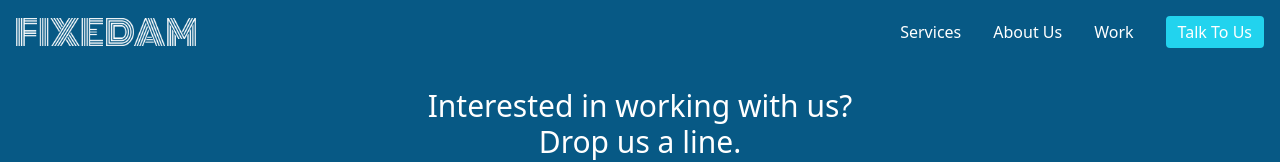
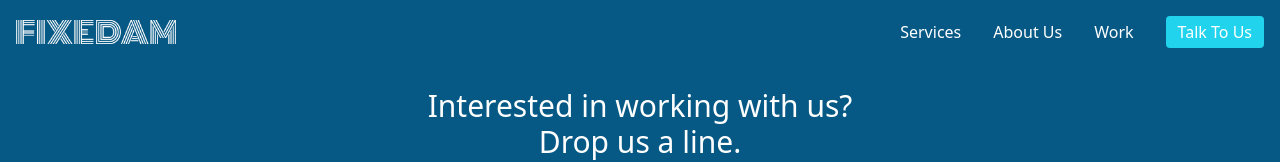
Before and after one commit to appzaib/Pliocio, a Next.js app: page /contact in a window 1280 px wide. Shown: the top 162 px of the page. Built offline with nearby package versions, Linux system fonts and the light colour scheme.

Commit message:
Add Title & Change bg

```diff
--- a/components/Header.js
+++ b/components/Header.js
@@ -1,22 +1,35 @@
-import Link from "next/link"
+import Link from "next/link";
 
 function Header() {
   return (
     <header className="text-white sticky top-0 z-10 bg-sky-800">
       <div className="container mx-auto flex flex-wrap p-4 flex-col md:flex-row items-center">
-        <Link href={"/"} className="flex title-font font-medium items-center text-sky-900 mb-4 md:mb-0">
-          <img src="logo.png" height="80px" width="180px" alt="" />
+        <Link
+          href={"/"}
+          className="flex title-font font-medium items-center text-sky-900 mb-4 md:mb-0"
+        >
+          <img src="logo.png" height="60px" width="160px" alt="" />
         </Link>
         <nav className="md:ml-auto flex flex-wrap items-center text-base justify-center">
-          <Link href={"#services"} className="mr-8 hover:text-cyan-500">Services</Link>
-          <Link href={"about"} className="mr-8 hover:text-cyan-500">About Us</Link>
-          <Link href={""} className="mr-8 hover:text-cyan-500">Work</Link>
+          <Link href={"/services"} className="mr-8 hover:text-sky-500">
+            Services
+          </Link>
+          <Link href={"/about"} className="mr-8 hover:text-sky-500">
+            About Us
+          </Link>
+          <Link href={""} className="mr-8 hover:text-sky-500">
+            Work
+          </Link>
         </nav>
-        <Link href={"#contact"} className="inline-flex items-center bg-cyan-400 border-0 py-1 px-3 focus:outline-none hover:bg-cyan-500 rounded text-base mt-4 md:mt-0">Talk To Us
+        <Link
+          href={"/contact"}
+          className="inline-flex items-center bg-cyan-400 border-0 py-1 px-3 focus:outline-none hover:bg-cyan-500 rounded text-base mt-4 md:mt-0"
+        >
+          Talk To Us
         </Link>
       </div>
     </header>
-  )
+  );
 }
 
-export default Header
+export default Header;
--- a/pages/contact.js
+++ b/pages/contact.js
@@ -1,8 +1,12 @@
+import Head from "next/head";
 import React from "react";
 
 function Contact() {
   return (
     <div>
+      <Head>
+        <title>Conatct Us</title>
+      </Head>
       <section id="contact" className="text-white bg-sky-800 relative">
         <div className="container px-5 py-6 mx-auto">
           <div className="flex flex-col text-center w-full mb-8">
```
Also changed, not shown: public/featured2.jpeg (deleted), 1 other file (tests, documents, lock files or other folders).
